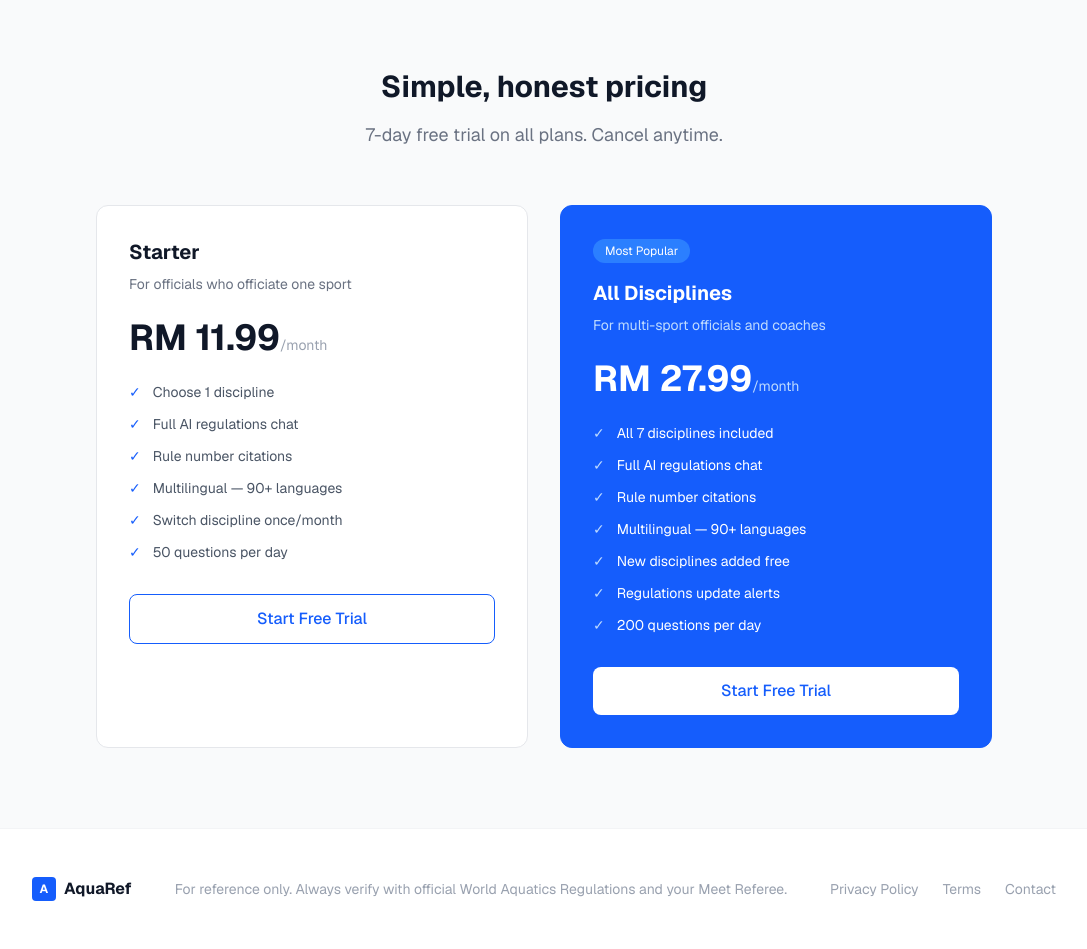
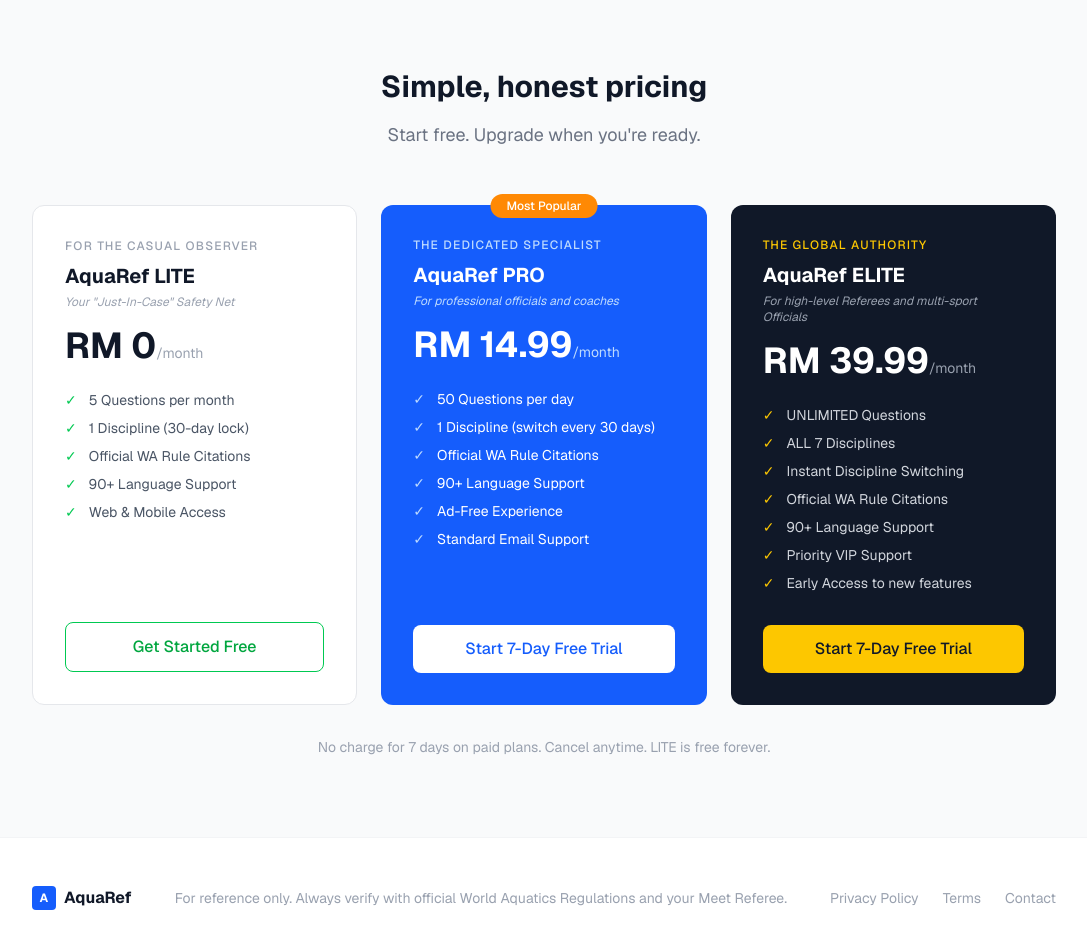
Before and after one commit to adhwaismail-stack/aquatics-app, a Next.js app: page / in a window 1280 px wide. Shown: the part 2640-3589 px from the top of the page, without its empty margins (96-1183 px from the left). Built offline with nearby package versions, Linux system fonts and the light colour scheme; no server answers; the database is empty.

Commit message:
Update landing page with new 3-plan pricing

```diff
--- a/app/page.tsx
+++ b/app/page.tsx
@@ -23,9 +23,7 @@ export default function Home() {
 
   useEffect(() => {
     const fetchLive = async () => {
-      const { data } = await supabase
-        .from('rulebook_files')
-        .select('discipline')
+      const { data } = await supabase.from('rulebook_files').select('discipline')
       if (data) {
         const live = [...new Set(data.map((f: { discipline: string }) => f.discipline))]
         setLiveDisciplines(live)
@@ -50,12 +48,8 @@ export default function Home() {
           <a href="#pricing" className="hover:text-blue-600">Pricing</a>
         </div>
         <div className="flex items-center gap-3">
-          <a href="/login" className="text-sm text-gray-600 hover:text-blue-600 font-medium">
-            Login
-          </a>
-          <a href="/pricing" className="bg-blue-600 text-white px-5 py-2 rounded-lg text-sm font-medium hover:bg-blue-700">
-            Start Free Trial
-          </a>
+          <a href="/login" className="text-sm text-gray-600 hover:text-blue-600 font-medium">Login</a>
+          <a href="/pricing" className="bg-blue-600 text-white px-5 py-2 rounded-lg text-sm font-medium hover:bg-blue-700">Start Free Trial</a>
         </div>
       </nav>
 
@@ -104,44 +98,16 @@ export default function Home() {
       {/* Features */}
       <section id="features" className="bg-gray-50 px-8 py-20">
         <div className="max-w-5xl mx-auto">
-          <h2 className="text-3xl font-bold text-center text-gray-900 mb-4">
-            Built for the pool deck
-          </h2>
-          <p className="text-center text-gray-500 mb-14 text-lg">
-            Everything a Technical Official, coach or parent needs
-          </p>
+          <h2 className="text-3xl font-bold text-center text-gray-900 mb-4">Built for the pool deck</h2>
+          <p className="text-center text-gray-500 mb-14 text-lg">Everything a Technical Official, coach or parent needs</p>
           <div className="grid md:grid-cols-3 gap-8">
             {[
-              {
-                icon: "📖",
-                title: "Regulations Only",
-                desc: "Answers strictly from official World Aquatics Regulations. No internet, no guessing, no hallucinations."
-              },
-              {
-                icon: "🌍",
-                title: "90+ Languages",
-                desc: "Ask in any of 90+ languages and get answers in that same language. No language barrier for officials worldwide."
-              },
-              {
-                icon: "🔢",
-                title: "Rule Citations",
-                desc: "Every answer includes the exact rule number — SW 7.6, WP 21.3. Always verifiable."
-              },
-              {
-                icon: "⚡",
-                title: "Instant Answers",
-                desc: "Get answers in seconds. Perfect for quick checks during competition preparation."
-              },
-              {
-                icon: "🏊",
-                title: "7 Disciplines",
-                desc: "Swimming, Water Polo, Open Water, Artistic Swimming, Diving, High Diving and Masters Swimming."
-              },
-              {
-                icon: "🔒",
-                title: "Always Current",
-                desc: "Regulations updated by admin whenever World Aquatics releases new rules. Always accurate."
-              }
+              { icon: "📖", title: "Regulations Only", desc: "Answers strictly from official World Aquatics Regulations. No internet, no guessing, no hallucinations." },
+              { icon: "🌍", title: "90+ Languages", desc: "Ask in any of 90+ languages and get answers in that same language. No language barrier for officials worldwide." },
+              { icon: "🔢", title: "Rule Citations", desc: "Every answer includes the exact rule number — SW 7.6, WP 21.3. Always verifiable." },
+              { icon: "⚡", title: "Instant Answers", desc: "Get answers in seconds. Perfect for quick checks during competition preparation." },
+              { icon: "🏊", title: "7 Disciplines", desc: "Swimming, Water Polo, Open Water, Artistic Swimming, Diving, High Diving and Masters Swimming." },
+              { icon: "🔒", title: "Always Current", desc: "Regulations updated by admin whenever World Aquatics releases new rules. Always accurate." }
             ].map((f, i) => (
               <div key={i} className="bg-white p-6 rounded-xl border border-gray-100">
                 <div className="text-3xl mb-4">{f.icon}</div>
@@ -153,24 +119,18 @@ export default function Home() {
         </div>
       </section>
 
-      {/* Disciplines — fully dynamic */}
+      {/* Disciplines */}
       <section id="disciplines" className="px-8 py-20">
         <div className="max-w-5xl mx-auto">
-          <h2 className="text-3xl font-bold text-center text-gray-900 mb-4">
-            All World Aquatics disciplines
-          </h2>
-          <p className="text-center text-gray-500 mb-14 text-lg">
-            One platform for every aquatics sport
-          </p>
+          <h2 className="text-3xl font-bold text-center text-gray-900 mb-4">All World Aquatics disciplines</h2>
+          <p className="text-center text-gray-500 mb-14 text-lg">One platform for every aquatics sport</p>
           <div className="grid md:grid-cols-3 gap-6">
             {ALL_DISCIPLINES.map((d, i) => {
               const isLive = liveDisciplines.includes(d.id)
               return (
                 <div key={i} className={`p-6 rounded-xl border ${isLive ? 'border-blue-200 bg-blue-50' : 'border-gray-100 bg-gray-50'}`}>
                   <div className="flex items-center justify-between mb-3">
-                    <h3 className={`font-semibold ${isLive ? 'text-blue-900' : 'text-gray-700'}`}>
-                      {d.name}
-                    </h3>
+                    <h3 className={`font-semibold ${isLive ? 'text-blue-900' : 'text-gray-700'}`}>{d.name}</h3>
                     <span className={`text-xs px-2 py-1 rounded-full font-medium ${isLive ? 'bg-blue-600 text-white' : 'bg-gray-200 text-gray-500'}`}>
                       {isLive ? 'Live' : 'Coming Soon'}
                     </span>
@@ -197,70 +157,83 @@ export default function Home() {
 
       {/* Pricing */}
       <section id="pricing" className="bg-gray-50 px-8 py-20">
-        <div className="max-w-4xl mx-auto">
-          <h2 className="text-3xl font-bold text-center text-gray-900 mb-4">
-            Simple, honest pricing
-          </h2>
-          <p className="text-center text-gray-500 mb-14 text-lg">
-            7-day free trial on all plans. Cancel anytime.
-          </p>
-          <div className="grid md:grid-cols-2 gap-8">
-            <div className="bg-white p-8 rounded-xl border border-gray-200">
-              <h3 className="font-bold text-xl text-gray-900 mb-2">Starter</h3>
-              <p className="text-gray-500 text-sm mb-6">For officials who officiate one sport</p>
+        <div className="max-w-5xl mx-auto">
+          <h2 className="text-3xl font-bold text-center text-gray-900 mb-4">Simple, honest pricing</h2>
+          <p className="text-center text-gray-500 mb-14 text-lg">Start free. Upgrade when you're ready.</p>
+
+          <div className="grid md:grid-cols-3 gap-6">
+
+            {/* LITE */}
+            <div className="bg-white p-8 rounded-xl border border-gray-200 flex flex-col">
+              <p className="text-xs font-medium text-gray-400 uppercase tracking-widest mb-2">For The Casual Observer</p>
+              <h3 className="font-bold text-xl text-gray-900 mb-1">AquaRef LITE</h3>
+              <p className="text-gray-400 text-xs italic mb-4">Your "Just-In-Case" Safety Net</p>
               <div className="mb-6">
-                <span className="text-4xl font-bold text-gray-900">RM 11.99</span>
+                <span className="text-4xl font-bold text-gray-900">RM 0</span>
                 <span className="text-gray-400 text-sm">/month</span>
               </div>
-              <ul className="space-y-3 mb-8">
-                {[
-                  "Choose 1 discipline",
-                  "Full AI regulations chat",
-                  "Rule number citations",
-                  "Multilingual — 90+ languages",
-                  "Switch discipline once/month",
-                  "50 questions per day"
-                ].map((f, i) => (
+              <ul className="space-y-2 mb-8 flex-1">
+                {['5 Questions per month', '1 Discipline (30-day lock)', 'Official WA Rule Citations', '90+ Language Support', 'Web & Mobile Access'].map((f, i) => (
                   <li key={i} className="flex items-center gap-3 text-sm text-gray-600">
-                    <span className="text-blue-600">✓</span>{f}
+                    <span className="text-green-500">✓</span>{f}
                   </li>
                 ))}
               </ul>
-              <a href="/pricing" className="block w-full text-center border border-blue-600 text-blue-600 py-3 rounded-lg font-medium hover:bg-blue-50">
-                Start Free Trial
+              <a href="/pricing" className="block w-full text-center border border-green-500 text-green-600 py-3 rounded-lg font-medium hover:bg-green-50">
+                Get Started Free
               </a>
             </div>
 
-            <div className="bg-blue-600 p-8 rounded-xl border border-blue-600">
-              <div className="inline-block bg-blue-500 text-white text-xs px-3 py-1 rounded-full mb-4">
-                Most Popular
+            {/* PRO */}
+            <div className="bg-blue-600 p-8 rounded-xl flex flex-col relative">
+              <div className="absolute -top-3 left-1/2 -translate-x-1/2">
+                <span className="bg-orange-400 text-white text-xs px-4 py-1 rounded-full font-medium">Most Popular</span>
               </div>
-              <h3 className="font-bold text-xl text-white mb-2">All Disciplines</h3>
-              <p className="text-blue-200 text-sm mb-6">For multi-sport officials and coaches</p>
+              <p className="text-xs font-medium text-blue-200 uppercase tracking-widest mb-2">The Dedicated Specialist</p>
+              <h3 className="font-bold text-xl text-white mb-1">AquaRef PRO</h3>
+              <p className="text-blue-200 text-xs italic mb-4">For professional officials and coaches</p>
               <div className="mb-6">
-                <span className="text-4xl font-bold text-white">RM 27.99</span>
+                <span className="text-4xl font-bold text-white">RM 14.99</span>
                 <span className="text-blue-200 text-sm">/month</span>
               </div>
-              <ul className="space-y-3 mb-8">
-                {[
-                  "All 7 disciplines included",
-                  "Full AI regulations chat",
-                  "Rule number citations",
-                  "Multilingual — 90+ languages",
-                  "New disciplines added free",
-                  "Regulations update alerts",
-                  "200 questions per day"
-                ].map((f, i) => (
+              <ul className="space-y-2 mb-8 flex-1">
+                {['50 Questions per day', '1 Discipline (switch every 30 days)', 'Official WA Rule Citations', '90+ Language Support', 'Ad-Free Experience', 'Standard Email Support'].map((f, i) => (
                   <li key={i} className="flex items-center gap-3 text-sm text-white">
                     <span className="text-blue-200">✓</span>{f}
                   </li>
                 ))}
               </ul>
               <a href="/pricing" className="block w-full text-center bg-white text-blue-600 py-3 rounded-lg font-medium hover:bg-blue-50">
-                Start Free Trial
+                Start 7-Day Free Trial
               </a>
             </div>
+
+            {/* ELITE */}
+            <div className="bg-gray-900 p-8 rounded-xl flex flex-col">
+              <p className="text-xs font-medium text-yellow-400 uppercase tracking-widest mb-2">The Global Authority</p>
+              <h3 className="font-bold text-xl text-white mb-1">AquaRef ELITE</h3>
+              <p className="text-gray-400 text-xs italic mb-4">For high-level Referees and multi-sport Officials</p>
+              <div className="mb-6">
+                <span className="text-4xl font-bold text-white">RM 39.99</span>
+                <span className="text-gray-400 text-sm">/month</span>
+              </div>
+              <ul className="space-y-2 mb-8 flex-1">
+                {['UNLIMITED Questions', 'ALL 7 Disciplines', 'Instant Discipline Switching', 'Official WA Rule Citations', '90+ Language Support', 'Priority VIP Support', 'Early Access to new features'].map((f, i) => (
+                  <li key={i} className="flex items-center gap-3 text-sm text-gray-300">
+                    <span className="text-yellow-400">✓</span>{f}
+                  </li>
+                ))}
+              </ul>
+              <a href="/pricing" className="block w-full text-center bg-yellow-400 text-gray-900 py-3 rounded-lg font-medium hover:bg-yellow-300">
+                Start 7-Day Free Trial
+              </a>
+            </div>
+
           </div>
+
+          <p className="text-center text-sm text-gray-400 mt-8">
+            No charge for 7 days on paid plans. Cancel anytime. LITE is free forever.
+          </p>
         </div>
       </section>
 
```
